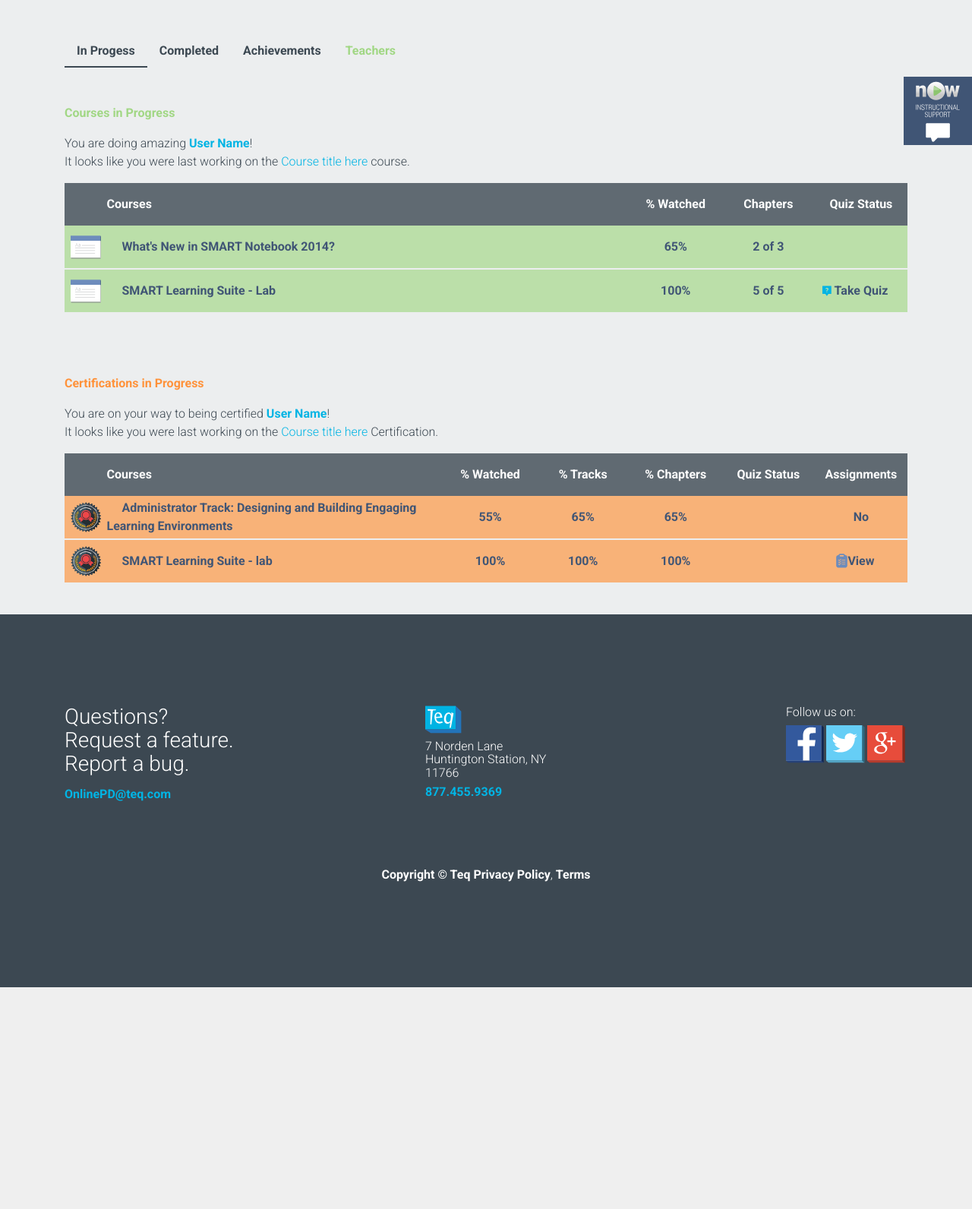
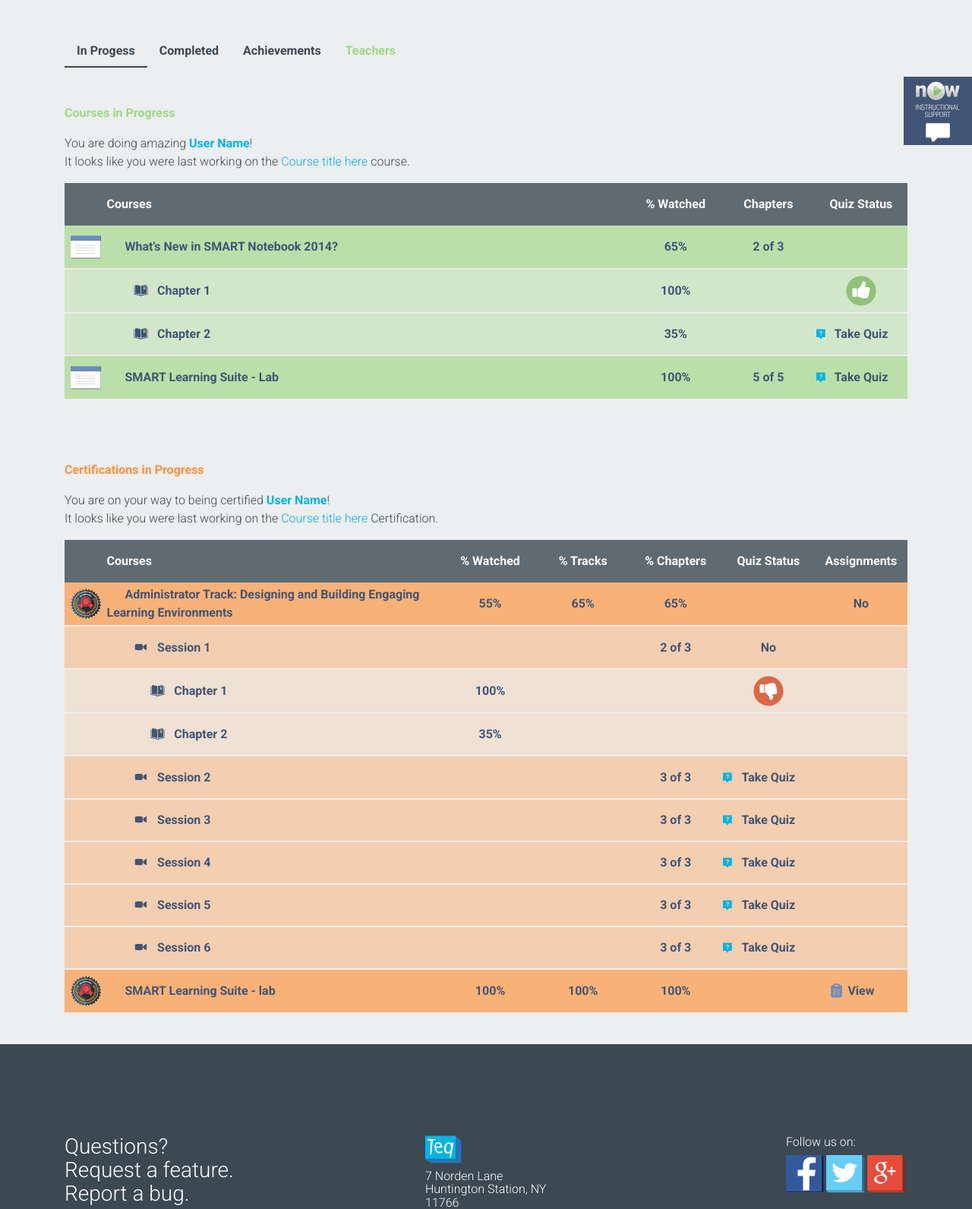
Before and after one commit to JaySoftye/_opd3-foundationtemp, a PHP site: page /profile-activity-in-progress.php in a window 1280 px wide. Shown: the part 219-1811 px from the top of the page at 76% size. Before the commit the page ends 1519 px from the top, so only its background shows below. Run offline with PHP 8.4, Linux system fonts and the light colour scheme; some libraries are stand-ins or nearby versions.

Commit message:
Profile Account Page updates
Edit functionality, photo upload, minor fixes to the profile activity
in progress table

```diff
--- a/css/user-profile.css
+++ b/css/user-profile.css
@@ -52,16 +52,8 @@ table.course-activity-table td img, table.course-activity-table th img {
   padding: 0 .5rem;
 }
 
-table.course-activity-table a {
-  padding: 0 1.25rem;
-}
-
 table.course-activity-table tr.table-row-expand {
   cursor: pointer;
-}
-
-table.course-activity-table tr.table-row-expand:hover, table.course-activity-table tr.table-row-expand:focus {
-  background-color: rgba(236, 238, 239, 0.25);
 }
 
 table.course-activity-table th, table.course-activity-table td, table.course-activity-table img {
@@ -90,12 +82,22 @@ table.course-activity-table tbody, table.course-activity-table a  {
   color: rgb(64, 85, 117);
 }
 
+table.course-activity-table a {
+  padding: 0 1.5rem;
+}
+
+table.course-activity-table a:hover, table.course-activity-table a:focus {
+  color: black;
+}
+
 table.course-activity-table tbody a.take-quiz {
-  background: url('images/profile-take-quiz-icon.svg') no-repeat 5% center;
+  background: url('images/profile-take-quiz-icon.svg') no-repeat left center;
+  text-align: right;
 }
 
 table.course-activity-table tbody a.view-assignments {
-  background: url('images/profile-assignments-icon.svg') no-repeat 5% center;
+  background: url('images/profile-assignments-icon.svg') no-repeat left center;
+  text-align: right;
 }
 
 table.course-activity-table tr.green-bg {
@@ -105,12 +107,16 @@ table.course-activity-table tr.green-bg {
 
 table.course-activity-table tr.green-chapter-bg {
   background-color: rgba(161, 215, 132, 0.35);
-  border-bottom: 1px solid rgb(236, 238, 239);
+  border-bottom: 2px solid rgb(236, 238, 239);
 }
 
 tr.green-chapter-bg > td:nth-child(2) > a {
-  background: url('images/profile-chapters-bg-icon.svg') no-repeat 5% center;
-  padding-left: 12%;
+  background: url('images/profile-chapters-bg-icon.svg') no-repeat 25% center;
+  padding-left: 15%;
+}
+
+tr.green-bg.table-row-expand:hover, tr.green-bg.table-row-expand:focus {
+  background-color: rgba(161, 215, 132, 0.85);
 }
 
 table.course-activity-table tr.orange-bg {
@@ -120,22 +126,30 @@ table.course-activity-table tr.orange-bg {
 
 table.course-activity-table tr.orange-session-bg {
   background-color: rgba(255, 146, 58, 0.35);
-  border-bottom: 1px solid rgb(236, 238, 239);
+  border-bottom: 2px solid rgb(236, 238, 239);
 }
 
 tr.orange-session-bg > td:nth-child(2) > a {
-  background: url('images/profile-sessions-bg-icon.svg') no-repeat 5% center;
-  padding-left: 12%;
+  background: url('images/profile-sessions-bg-icon.svg') no-repeat 25% center;
+  padding-left: 15%;
+}
+
+tr.orange-bg.table-row-expand:hover, tr.orange-bg.table-row-expand:focus {
+  background-color: rgba(255, 146, 58, 0.85);
+}
+
+tr.orange-session-bg.table-row-expand:hover, tr.orange-session-bg.table-row-expand:focus {
+  background-color: rgba(255, 146, 58, 0.55);
 }
 
 table.course-activity-table tr.orange-chapter-bg {
   background-color: rgba(255, 146, 58, 0.15);
-  border-bottom: 1px solid rgb(236, 238, 239);
+  border-bottom: 2px solid rgb(236, 238, 239);
 }
 
 tr.orange-chapter-bg > td:nth-child(2) > a {
-  background: url('images/profile-chapters-bg-icon.svg') no-repeat 15% center;
-  padding-left: 22%;
+  background: url('images/profile-chapters-bg-icon.svg') no-repeat 35% center;
+  padding-left: 20%;
 }
 
 form.profile-form .form-group input, form.profile-form .form-group select,  {
@@ -155,3 +169,21 @@ form.profile-form input::placeholder, form.profile-form select::placeholder {
 form.profile-form .form-control:disabled {
   background-color: rgb(236, 238, 239);
 }
+
+form.profile-form div.form-group.file-input {
+  min-height: 2.75rem;
+  background: transparent url('images/upload-photo-icon.svg') no-repeat center center;
+  position: relative;
+  overflow: hidden;
+  border: 1px solid rgb(0, 180, 228);
+  -webkit-border-radius: 50px;
+  -moz-border-radius: 50px;
+  border-radius: 50px;
+  cursor: pointer;
+}
+
+form.profile-form input[type=file] {
+  width: 100%;
+  opacity: 0;
+  cursor: pointer;
+}
--- a/profile-activity-in-progress.php
+++ b/profile-activity-in-progress.php
@@ -74,7 +74,7 @@
             </thead>
             <tbody>
 
-              <tr class="green-bg table-row-expand" data-target="#Whats-New-in-SMART-Notebook" data-toggle="collapse" aria-expanded="false" aria-controls="Whats-New-in-SMART-Notebook">
+              <tr class="green-bg table-row-expand" data-target="#Whats-New-in-SMART-Notebook" data-toggle="collapse" aria-expanded="true" aria-controls="Whats-New-in-SMART-Notebook">
                 <th><img src="assets/default-course-icon.svg" /></th>
                 <td><a href="#">What's New in SMART Notebook 2014?</a></td>
                 <td></td>
@@ -83,7 +83,7 @@
                 <td>2 of 3</td>
                 <td></td>
               </tr>
-              <tr class="collapse" id="Whats-New-in-SMART-Notebook">
+              <tr class="collapse show" id="Whats-New-in-SMART-Notebook">
                 <td colspan="7">
                   <table class="course-activity-table">
                     <tr class="green-chapter-bg">
@@ -146,9 +146,9 @@
               </tr>
             </thead>
             <tbody>
-              <tr class="orange-bg">
+              <tr class="orange-bg table-row-expand" data-target="#Administrator-Track-Designing-and-Building-Engaging-Learning-Environments" data-toggle="collapse" aria-expanded="true" aria-controls="Administrator-Track-Designing-and-Building-Engaging-Learning-Environments">
                 <th><img src="assets/default-certification-icon.svg" /></th>
-                <td><a class="course-expand-link collapsed" href="#Administrator-Track-Designing-and-Building-Engaging-Learning-Environments" data-toggle="collapse" aria-expanded="false" aria-controls="Administrator-Track-Designing-and-Building-Engaging-Learning-Environments">Administrator Track: Designing and Building Engaging Learning Environments</a></td>
+                <td><a href="#">Administrator Track: Designing and Building Engaging Learning Environments</a></td>
                 <td>55%</td>
                 <td>65%</td>
                 <td>65%</td>
@@ -156,12 +156,12 @@
                 <td>No</td>
               </tr>
 
-              <tr class="collapse" id="Administrator-Track-Designing-and-Building-Engaging-Learning-Environments">
+              <tr class="collapse show" id="Administrator-Track-Designing-and-Building-Engaging-Learning-Environments">
                 <td colspan="7">
                   <table class="course-activity-table">
-                    <tr class="orange-session-bg">
+                    <tr class="orange-session-bg table-row-expand" data-target="#Session-1-Administrator-Track-Designing-and-Building-Engaging-Learning-Environments" data-toggle="collapse" aria-expanded="true" aria-controls="ASession-1-dministrator-Track-Designing-and-Building-Engaging-Learning-Environments">
                       <th></th>
-                      <td><a class="course-expand-link collapsed" href="#Session-1-Administrator-Track-Designing-and-Building-Engaging-Learning-Environments" data-toggle="collapse" aria-expanded="false" aria-controls="Session-1-Administrator-Track-Designing-and-Building-Engaging-Learning-Environments">Session 1</a></td>
+                      <td><a href="#">Session 1</a></td>
                       <td></td>
                       <td></td>
                       <td>2 of 3</td>
@@ -169,7 +169,7 @@
                       <td></td>
                     </tr>
 
-                    <tr class="collapse" id="Session-1-Administrator-Track-Designing-and-Building-Engaging-Learning-Environments">
+                    <tr class="collapse show" id="Session-1-Administrator-Track-Designing-and-Building-Engaging-Learning-Environments">
                       <td colspan="7">
                         <table class="course-activity-table">
                           <tr class="orange-chapter-bg">
```
Also changed, not shown: profile-account-cc-info.php (+48 -5 lines), profile-account-password-security.php (+12 -0 lines), profile-account-profile.php (+52 -10 lines), css/images/file-icons.svg, css/images/upload-photo-icon.svg (added).
